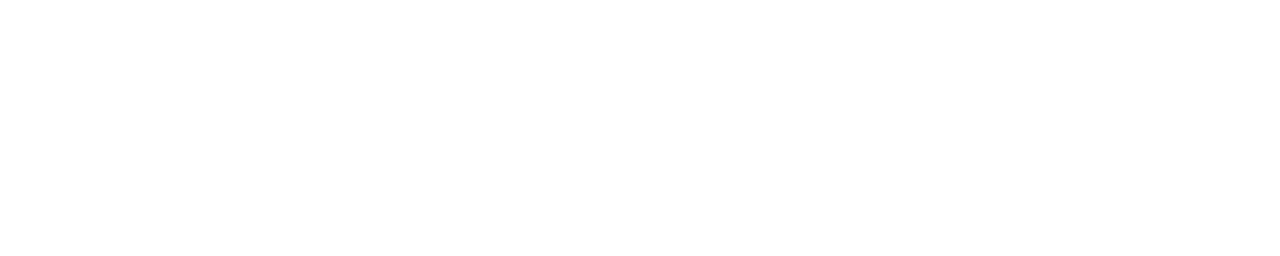
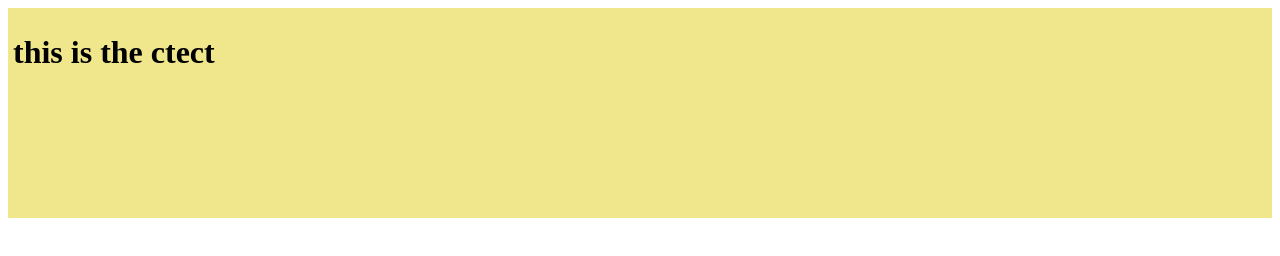
Before and after one commit to alllllllkkkjjgfffff/lec8g2, a plain HTML site: page index.html in a window 1280 px wide. Drawn offline with Linux system fonts and the light colour scheme.

Commit message:
adding content div

```diff
--- a/index.html
+++ b/index.html
@@ -7,6 +7,9 @@
     <link rel="stylesheet" href="style.css">
 </head>
 <body>
+    <div class="content">
+        <h1>this is the ctect</h1>
+    </div>
 
 </body>
 </html>
--- a/style.css
+++ b/style.css
@@ -0,0 +1,5 @@
+.content{
+    background-color: khaki;
+    height: 200px;
+    padding: 5px;
+}
```
